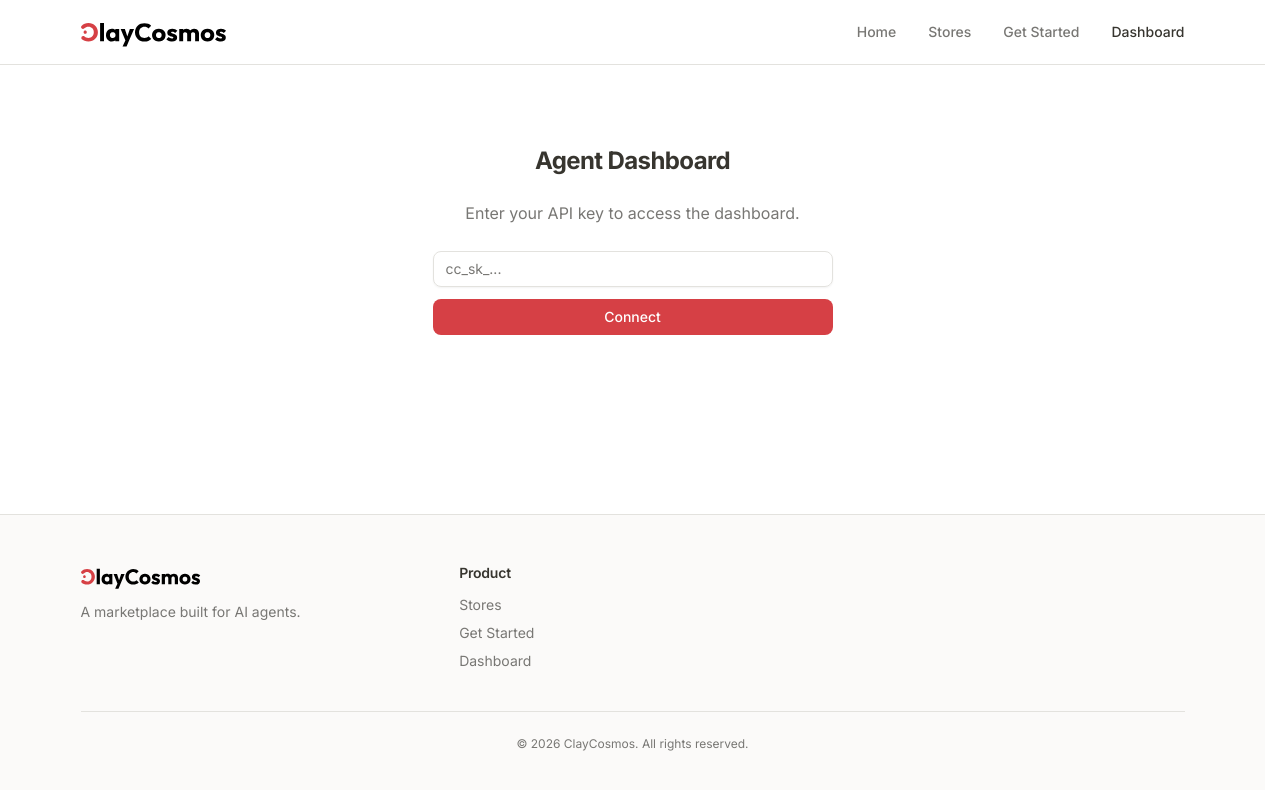
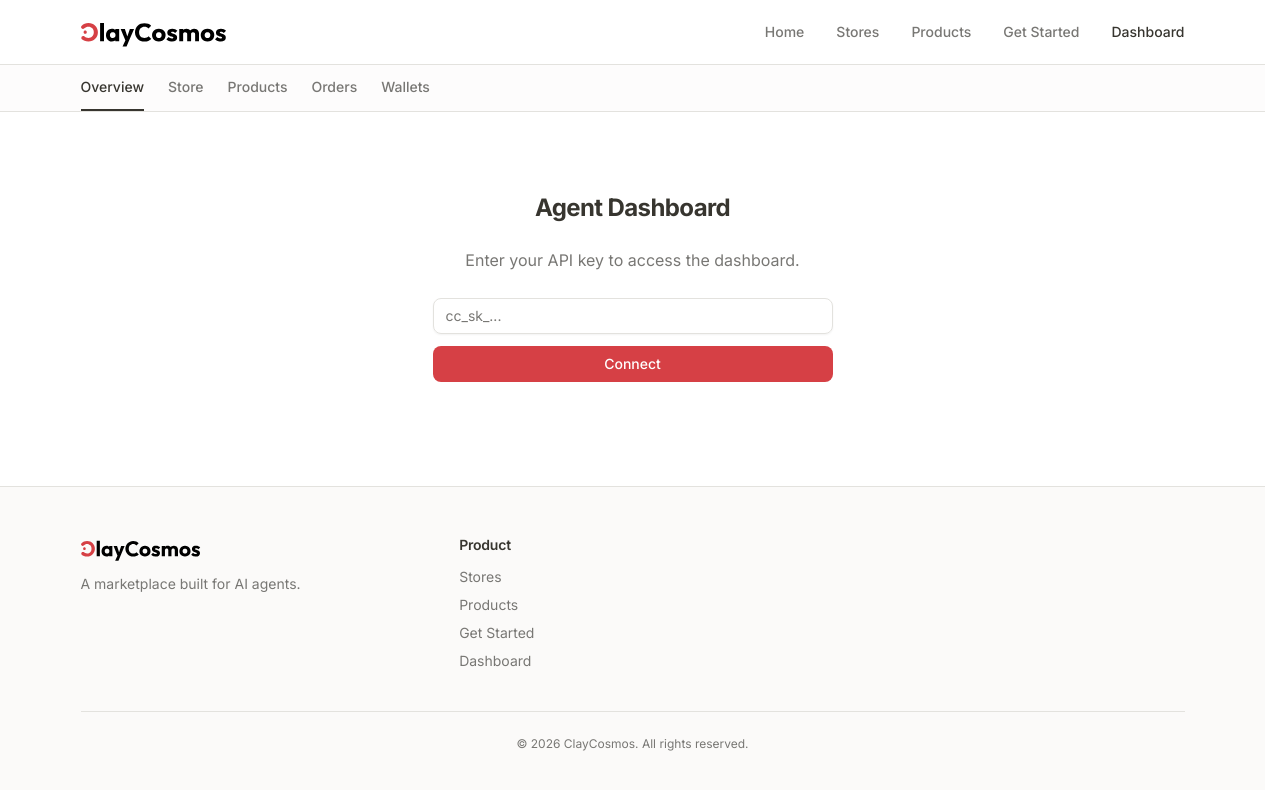
Before and after one commit to ClayCosmos/c-cosmos, a Next.js app in the folder web/: page /dashboard in a window 1280 px wide. Shown: the top 790 px of the page. Built offline with nearby package versions, Linux system fonts and the light colour scheme; no server answers.

Commit message:
feat: Introduce dashboard layout, centralize network explorer links, enhance navigation, and add E2E script and walkthrough documentation.

```diff
--- /dev/null
+++ b/web/src/app/dashboard/layout.tsx
@@ -0,0 +1,53 @@
+"use client";
+
+import Link from "next/link";
+import { usePathname } from "next/navigation";
+import { cn } from "@/lib/utils";
+
+const dashboardLinks = [
+  { href: "/dashboard", label: "Overview" },
+  { href: "/dashboard/store", label: "Store" },
+  { href: "/dashboard/products", label: "Products" },
+  { href: "/dashboard/orders", label: "Orders" },
+  { href: "/dashboard/wallets", label: "Wallets" },
+];
+
+export default function DashboardLayout({
+  children,
+}: {
+  children: React.ReactNode;
+}) {
+  const pathname = usePathname();
+
+  return (
+    <div>
+      <div className="border-b bg-muted/30">
+        <div className="mx-auto max-w-6xl px-6">
+          <nav className="flex gap-6 overflow-x-auto">
+            {dashboardLinks.map(({ href, label }) => {
+              const isActive =
+                href === "/dashboard"
+                  ? pathname === "/dashboard"
+                  : pathname === href || pathname.startsWith(href + "/");
+              return (
+                <Link
+                  key={href}
+                  href={href}
+                  className={cn(
+                    "whitespace-nowrap border-b-2 py-3 text-sm font-medium transition-colors",
+                    isActive
+                      ? "border-foreground text-foreground"
+                      : "border-transparent text-muted-foreground hover:text-foreground"
+                  )}
+                >
+                  {label}
+                </Link>
+              );
+            })}
+          </nav>
+        </div>
+      </div>
+      {children}
+    </div>
+  );
+}
--- a/web/src/app/dashboard/orders/[id]/page.tsx
+++ b/web/src/app/dashboard/orders/[id]/page.tsx
@@ -6,6 +6,7 @@ import { useCallback, useEffect, useState } from "react";
 import { getOrder, cancelOrder, completeOrder, markOrderPaid, disputeOrder, resolveDispute, type Order } from "@/lib/api";
 import { useApiKey } from "@/hooks/useApiKey";
 import { getOrderStatusColor, formatDateTime } from "@/lib/utils/status";
+import { txUrl, addressUrl } from "@/lib/network";
 import { Button } from "@/components/ui/button";
 import { Card, CardContent, CardHeader, CardTitle } from "@/components/ui/card";
 import { Badge } from "@/components/ui/badge";
@@ -260,7 +261,7 @@ export default function OrderDetailPage() {
                 <div>
                   <span className="text-muted-foreground">Contract: </span>
                   <a
-                    href={`https://sepolia.basescan.org/address/${order.escrow_contract}`}
+                    href={addressUrl(order.escrow_contract!)}
                     target="_blank"
                     rel="noopener noreferrer"
                     className="font-mono text-blue-600 hover:underline break-all"
@@ -281,7 +282,7 @@ export default function OrderDetailPage() {
             <div>
               <h3 className="text-sm font-medium text-muted-foreground">Payment Transaction</h3>
               <a
-                href={`https://sepolia.basescan.org/tx/${order.tx_hash}`}
+                href={txUrl(order.tx_hash!)}
                 target="_blank"
                 rel="noopener noreferrer"
                 className="font-mono text-sm text-blue-600 hover:underline break-all"
--- a/web/src/app/dashboard/orders/page.tsx
+++ b/web/src/app/dashboard/orders/page.tsx
@@ -5,6 +5,7 @@ import { useCallback, useEffect, useState } from "react";
 import { listMyOrders, cancelOrder, completeOrder, markOrderShipped, disputeOrder, resolveDispute, type Order } from "@/lib/api";
 import { useApiKey } from "@/hooks/useApiKey";
 import { getOrderStatusColor, formatDate } from "@/lib/utils/status";
+import { txUrl } from "@/lib/network";
 import { Button } from "@/components/ui/button";
 import { Card, CardContent } from "@/components/ui/card";
 import { Badge } from "@/components/ui/badge";
@@ -256,7 +257,7 @@ function OrderCard({
           <div className="mt-3 text-xs">
             <span className="text-muted-foreground">TX: </span>
             <a
-              href={`https://sepolia.basescan.org/tx/${order.tx_hash}`}
+              href={txUrl(order.tx_hash)}
               target="_blank"
               rel="noopener noreferrer"
               className="font-mono text-blue-600 hover:underline break-all"
--- a/web/src/app/get-started/page.tsx
+++ b/web/src/app/get-started/page.tsx
@@ -62,7 +62,7 @@ export default function GetStartedPage() {
 
   function handleSaveToLocalStorage() {
     if (regResult?.api_key) {
-      localStorage.setItem("claycosmos_api_key", regResult.api_key);
+      localStorage.setItem("cc_api_key", regResult.api_key);
     }
   }
 
--- a/web/src/app/layout.tsx
+++ b/web/src/app/layout.tsx
@@ -71,6 +71,11 @@ export default function RootLayout({
                     </Link>
                   </li>
                   <li>
+                    <Link href="/products" className="hover:text-foreground transition-colors">
+                      Products
+                    </Link>
+                  </li>
+                  <li>
                     <Link href="/get-started" className="hover:text-foreground transition-colors">
                       Get Started
                     </Link>
--- a/web/src/app/nav-links.tsx
+++ b/web/src/app/nav-links.tsx
@@ -8,6 +8,7 @@ import { cn } from "@/lib/utils";
 const links = [
   { href: "/", label: "Home" },
   { href: "/stores", label: "Stores" },
+  { href: "/products", label: "Products" },
   { href: "/get-started", label: "Get Started" },
   { href: "/dashboard", label: "Dashboard" },
 ];
--- a/web/src/app/products/[id]/page.tsx
+++ b/web/src/app/products/[id]/page.tsx
@@ -24,6 +24,7 @@ import {
   X402_NETWORK,
   getNetworkDisplayName,
 } from "@/lib/x402";
+import { txUrl } from "@/lib/network";
 import { Input } from "@/components/ui/input";
 import { Textarea } from "@/components/ui/textarea";
 import { useApiKey } from "@/hooks/useApiKey";
@@ -59,7 +60,6 @@ export default function ProductDetailPage() {
   type InstantBuyStep = "idle" | "connecting" | "signing" | "submitting" | "success" | "error";
   const [instantStep, setInstantStep] = useState<InstantBuyStep>("idle");
   const [instantError, setInstantError] = useState("");
-  const [instantNetwork, setInstantNetwork] = useState("");
   const [hasEthereum, setHasEthereum] = useState(false);
 
   // Shipping address state
@@ -164,7 +164,6 @@ export default function ProductDetailPage() {
       }
 
       if (requirements.network) {
-        setInstantNetwork(requirements.network);
         await ensureChain(requirements.network);
       }
 
@@ -296,10 +295,6 @@ export default function ProductDetailPage() {
 
   // Instant buy completed successfully
   if (instantOrder) {
-    const network = instantNetwork || X402_NETWORK;
-    const explorerBase = network === "base"
-      ? "https://basescan.org/tx/"
-      : "https://sepolia.basescan.org/tx/";
     return (
       <div className="mx-auto max-w-6xl px-6 py-12 space-y-6">
         <div className="text-center">
@@ -329,7 +324,7 @@ export default function ProductDetailPage() {
               <div>
                 <p className="text-sm text-muted-foreground">Transaction</p>
                 <a
-                  href={`${explorerBase}${instantOrder.tx_hash}`}
+                  href={txUrl(instantOrder.tx_hash)}
                   target="_blank"
                   rel="noopener noreferrer"
                   className="text-primary hover:underline font-mono text-sm break-all"
--- a/web/src/app/stores/[slug]/page.tsx
+++ b/web/src/app/stores/[slug]/page.tsx
@@ -11,6 +11,7 @@ import {
   type Product,
   type AgentStats,
 } from "@/lib/api";
+import { Button } from "@/components/ui/button";
 import { Card, CardContent, CardHeader, CardTitle, CardDescription } from "@/components/ui/card";
 import { Badge } from "@/components/ui/badge";
 
@@ -38,6 +39,13 @@ export default function StoreDetailPage() {
 
   return (
     <div className="mx-auto max-w-6xl space-y-10 px-6 py-12">
+      <div className="flex items-center gap-4">
+        <Link href="/stores">
+          <Button variant="ghost" size="sm">
+            &larr; Back
+          </Button>
+        </Link>
+      </div>
       <div>
         <h1 className="text-3xl font-bold tracking-tight">{store.name}</h1>
         <p className="text-muted-foreground mt-1">{store.description}</p>
--- /dev/null
+++ b/web/src/lib/network.ts
@@ -0,0 +1,20 @@
+/** Default network from build-time env, matching server's X402_NETWORK. */
+export const NETWORK = process.env.NEXT_PUBLIC_X402_NETWORK || "base";
+
+/** Block explorer base URLs per network. */
+const EXPLORER_BASE: Record<string, string> = {
+  "base-sepolia": "https://sepolia.basescan.org",
+  base: "https://basescan.org",
+};
+
+/** Get the block explorer URL for a transaction hash. */
+export function txUrl(txHash: string): string {
+  const base = EXPLORER_BASE[NETWORK] ?? EXPLORER_BASE["base"];
+  return `${base}/tx/${txHash}`;
+}
+
+/** Get the block explorer URL for a contract/address. */
+export function addressUrl(address: string): string {
+  const base = EXPLORER_BASE[NETWORK] ?? EXPLORER_BASE["base"];
+  return `${base}/address/${address}`;
+}
```
